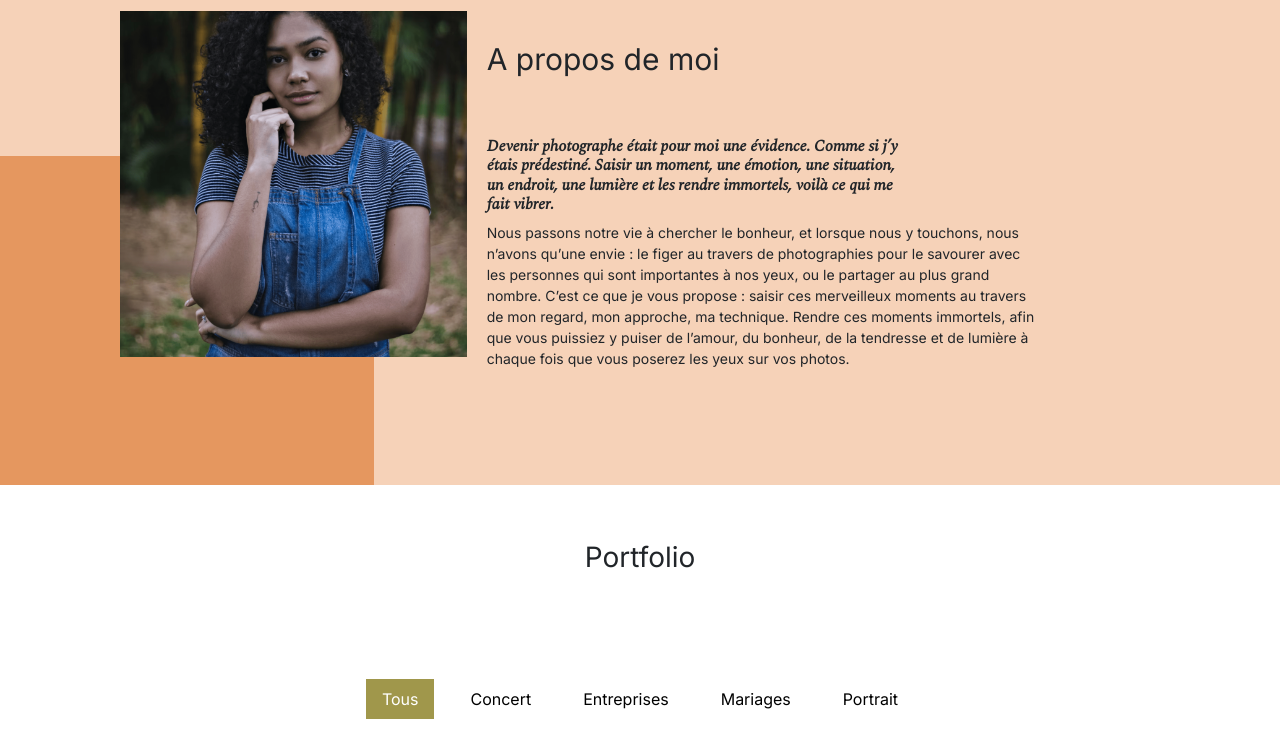
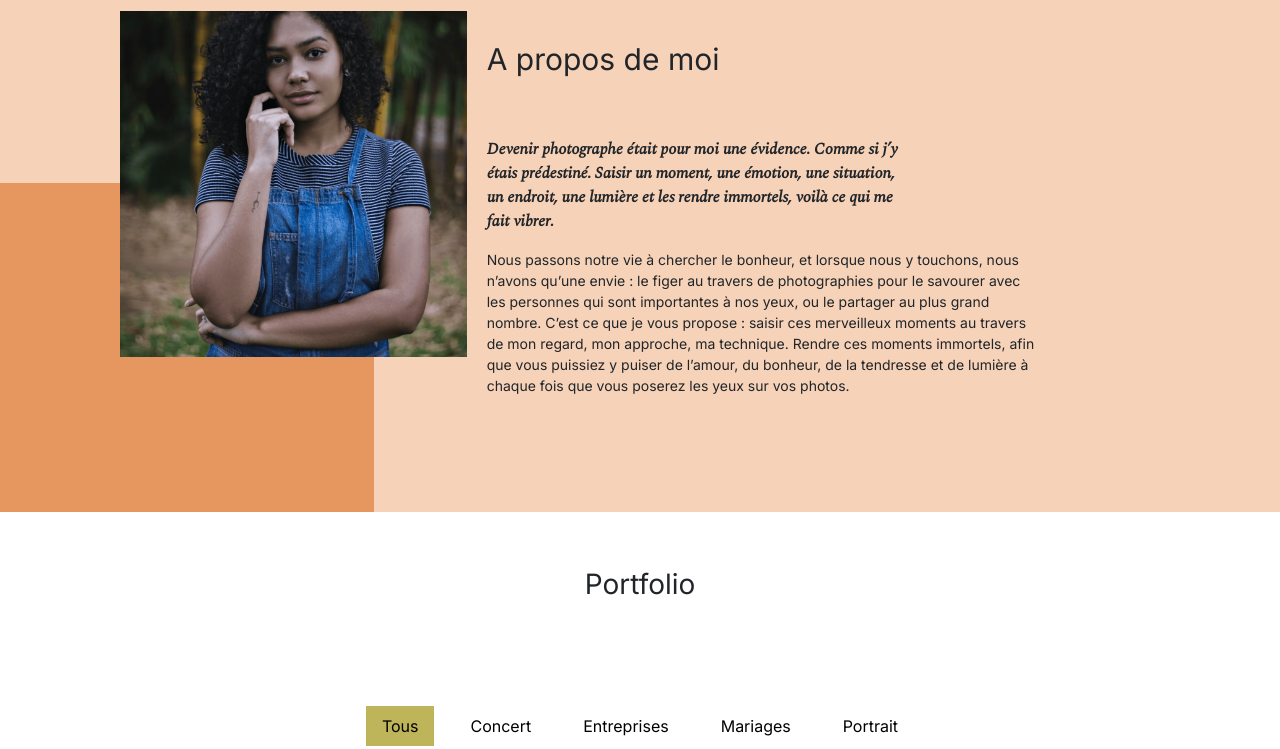
Before and after one commit to charles-lgs/Nina-Carducci, a plain HTML site: page index.html in a window 1280 px wide. Shown: the part 780-1529 px from the top of the page. Drawn offline with nearby package versions, Linux system fonts and the light colour scheme.

Commit message:
Fix/acces/title & color/link

```diff
--- a/assets/style.css
+++ b/assets/style.css
@@ -79,10 +79,11 @@ body {
 	margin-bottom: 60px;
 	font-size: 30px;
 }
-.about-me__introduction {
+#about-me .about-me__introduction {
 	font-family: 'Spectral';
 	font-weight: 800;
 	font-style: italic;
+	font-size: 16px;
 	width: 60%;
 }
 #about-me p {
@@ -90,9 +91,6 @@ body {
 	font-size: 14px;
 }
 
-#gallery {
-	/*	min-height: 100vh; */
-}
 .title{
 	text-align: center;
 	padding-block: 2em;
@@ -101,8 +99,8 @@ body {
 	justify-content: center;
 }
 .nav-pills .nav-link.active, .nav-pills .show > .nav-link {
-	color: #fff;
-	background-color: #a0974b;
+	color: #000;
+	background-color: #beb45a;
 	border-radius:0 ;
 }
 .nav-pills .nav-link {
--- a/index.html
+++ b/index.html
@@ -112,8 +112,8 @@
 				<img src="./assets/images/nina.webp" alt="Photo de Nina Carducci">
 			</div>
 			<div id="about-me">
-				<h3 class="about-me__title">A propos de moi</h3>
-				<h6 class="about-me__introduction">Devenir photographe était pour moi une évidence. Comme si j’y étais prédestiné. Saisir un moment, une émotion, une situation, un endroit, une lumière et les rendre immortels, voilà ce qui me fait vibrer.</h6>
+				<h2 class="about-me__title">A propos de moi</h2>
+				<p class="about-me__introduction">Devenir photographe était pour moi une évidence. Comme si j’y étais prédestiné. Saisir un moment, une émotion, une situation, un endroit, une lumière et les rendre immortels, voilà ce qui me fait vibrer.</p>
 				<p>Nous passons notre vie à chercher le bonheur, et lorsque nous y touchons, nous n’avons qu’une envie : le figer au travers de photographies pour le savourer avec les personnes qui sont importantes à nos yeux, ou le partager au plus grand nombre.
 					C’est ce que je vous propose : saisir ces merveilleux moments au travers de mon regard, mon approche, ma technique. Rendre ces moments immortels, afin que vous puissiez y puiser de l’amour, du bonheur, de la tendresse et de lumière à chaque fois que vous poserez les yeux sur vos photos.</p>
 			</div>
@@ -191,7 +191,7 @@
 		<div id="contact">
 			<div class="container">
 				<div class="form-container">
-					<h3>Une question ? Une demande de devis ?</h3>
+					<h2>Une question ? Une demande de devis ?</h2>
 					<p> N’hésitez pas à m’écrire ! Je vous répondrais en moins de 24 heures</p>
 					<form action="" method="post">
 						<label for="nom">Nom</label>
```
